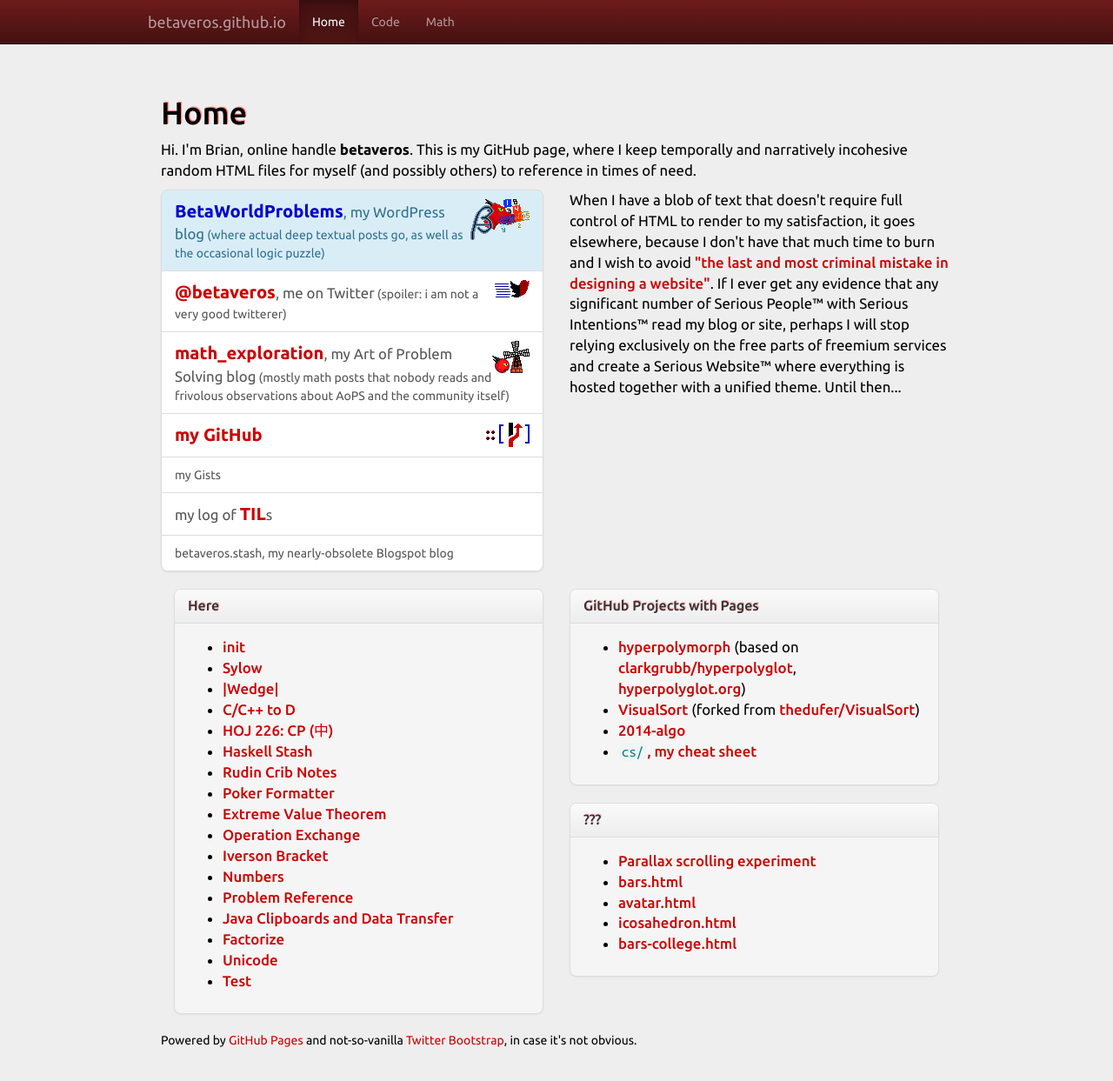
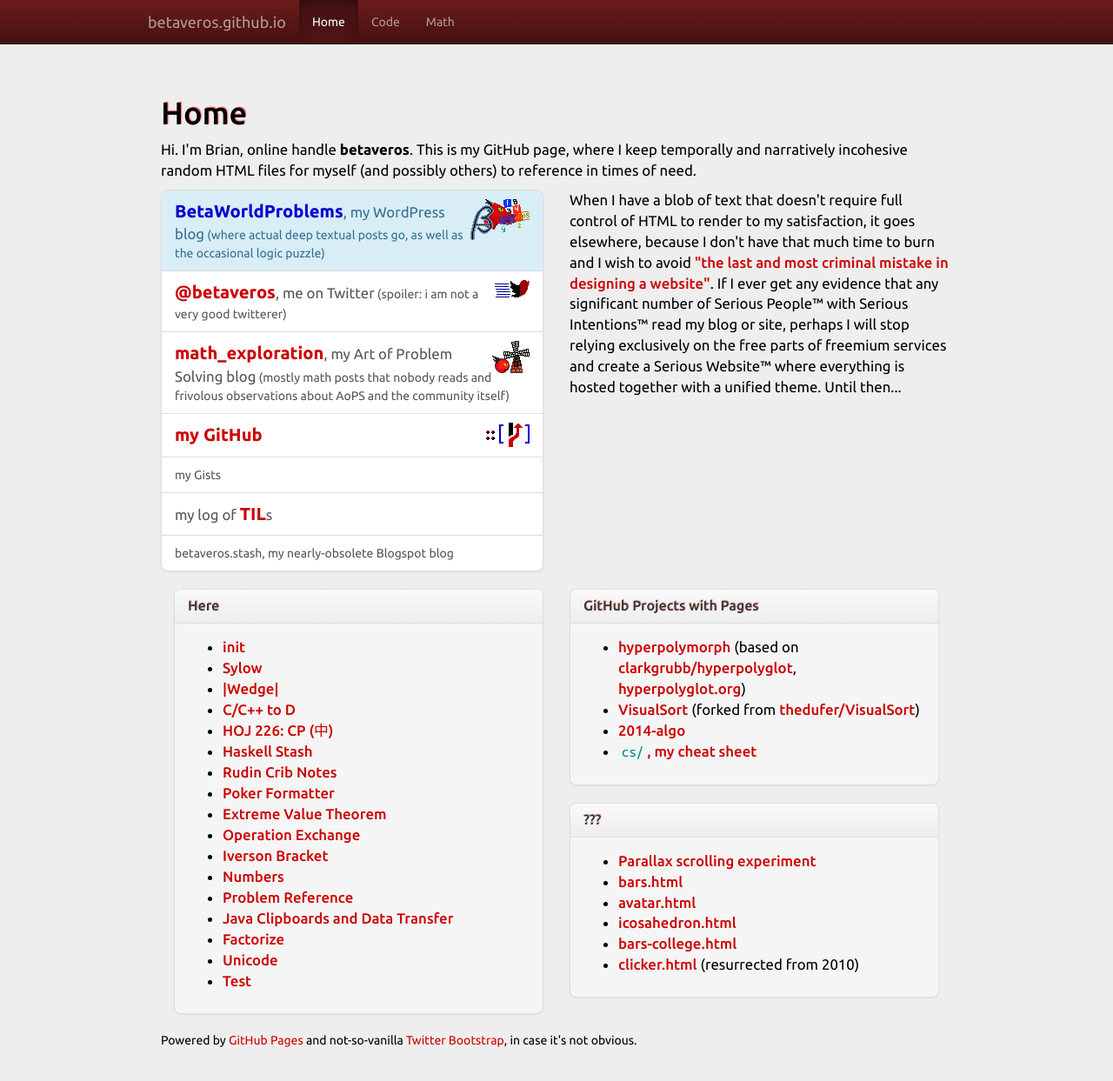
Before and after one commit to betaveros/betaveros.github.io, a Jekyll site: the page built from index.html, in a window 1280 px wide and 1256 px high. Shown: the top 1243 px of the window at 87% size. Built offline with Jekyll 4.4.1, drawn with Linux system fonts in a browser that asks for light colours.

Commit message:
link to clicker.html from front page

```diff
--- a/index.html
+++ b/index.html
@@ -78,6 +78,7 @@ title: Home
 <li><a href="avatar.html">avatar.html</a></li>
 <li><a href="icosahedron.html">icosahedron.html</a></li>
 <li><a href="bars-college.html">bars-college.html</a></li>
+<li><a href="clicker.html">clicker.html</a> (resurrected from 2010)</li>
 </ul>
 </div></div></div>
 
```
